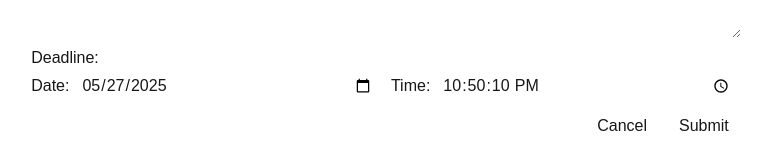
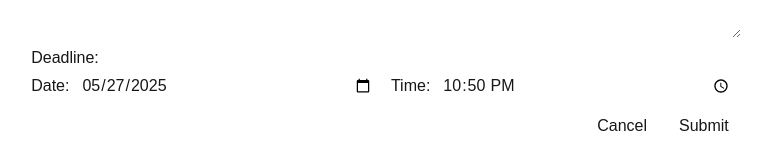
Before and after one commit to ma-altaf/ToDo, a Next.js app in the folder frontend/to-do/: page / in a window 1280 px wide. Both pictures are taken after a click on the button "Add ToDo". Shown: the part 396-556 px from the top of the page, without its empty margins (254-1025 px from the left). Built offline with nearby package versions, Linux system fonts and the light colour scheme; no server answers.

Commit message:
Fixed time bug

```diff
--- a/frontend/to-do/features/items/components/Item.tsx
+++ b/frontend/to-do/features/items/components/Item.tsx
@@ -1,12 +1,13 @@
 "use client";
 
+import { dateFromISO } from "@/shared/utils";
 import { TToDoItem } from "../services/types";
 import Status from "./ItemStatus";
 
 export default function Item({ item }: { item: TToDoItem }) {
   const { deadline, title, description, status } = item;
 
-  const deadlineDate = new Date(deadline);
+  const deadlineDate = dateFromISO(deadline);
 
   return (
     <li className="w-full p-2 flex flex-row">
--- a/frontend/to-do/features/items/components/ItemsHeader.tsx
+++ b/frontend/to-do/features/items/components/ItemsHeader.tsx
@@ -115,7 +115,10 @@ function AddNewItem({
             className="py-1 px-2 ml-1 w-full rounded-md bg-white/5"
             id="deadline-time"
             type="time"
-            defaultValue={deadline.toLocaleTimeString("it-IT")}
+            defaultValue={deadline.toLocaleTimeString("it-IT", {
+              hour: "2-digit",
+              minute: "2-digit",
+            })}
             onChange={(e) => {
               setDeadline((prev) => {
                 if (!e.target.valueAsDate) return prev;
--- /dev/null
+++ b/frontend/to-do/shared/utils.tsx
@@ -0,0 +1,4 @@
+export function dateFromISO(date: string) {
+  if (date.endsWith("Z")) return new Date(date);
+  return new Date(date + "Z");
+}
```
